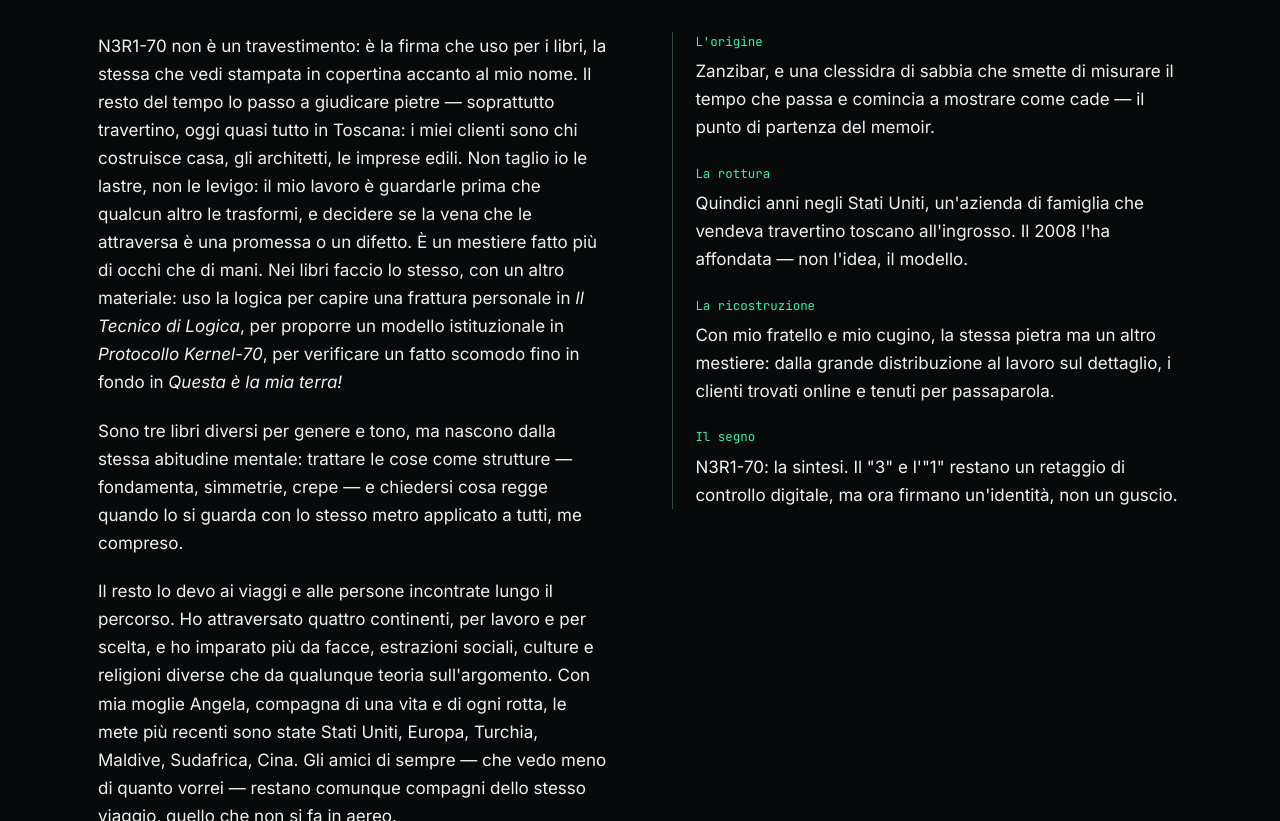
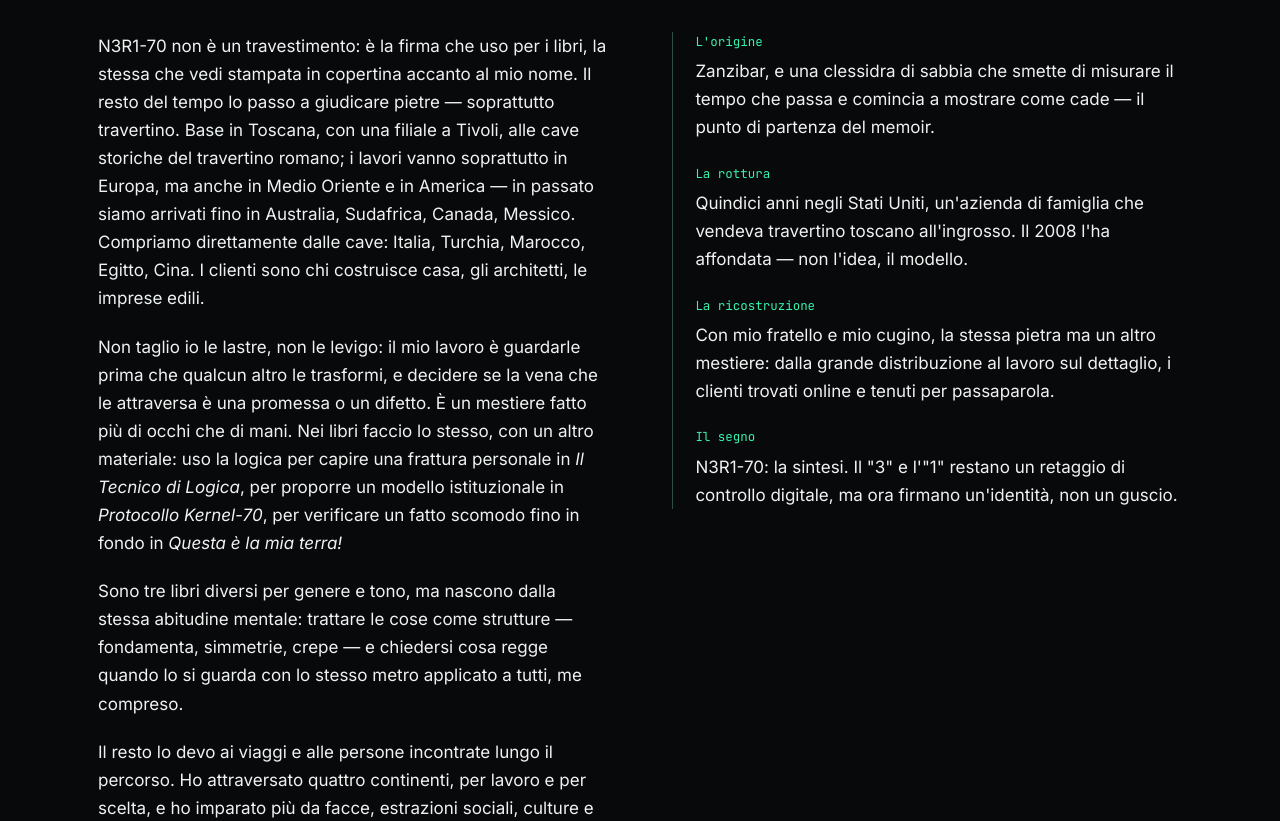
Before and after one commit to N3R1-70/n3r1-70.online, a plain HTML site: page chi-sono.html in a window 1280 px wide. Shown: the part 279-1100 px from the top of the page. Drawn offline with Linux system fonts and the light colour scheme.

Commit message:
Add files via upload

```diff
--- a/chi-sono.html
+++ b/chi-sono.html
@@ -47,7 +47,8 @@
 
     <div class="bio-grid" style="margin-top:2.2rem;">
       <div class="measure">
-        <p>N3R1-70 non è un travestimento: è la firma che uso per i libri, la stessa che vedi stampata in copertina accanto al mio nome. Il resto del tempo lo passo a giudicare pietre — soprattutto travertino, oggi quasi tutto in Toscana: i miei clienti sono chi costruisce casa, gli architetti, le imprese edili. Non taglio io le lastre, non le levigo: il mio lavoro è guardarle prima che qualcun altro le trasformi, e decidere se la vena che le attraversa è una promessa o un difetto. È un mestiere fatto più di occhi che di mani. Nei libri faccio lo stesso, con un altro materiale: uso la logica per capire una frattura personale in <em>Il Tecnico di Logica</em>, per proporre un modello istituzionale in <em>Protocollo Kernel-70</em>, per verificare un fatto scomodo fino in fondo in <em>Questa è la mia terra!</em></p>
+        <p>N3R1-70 non è un travestimento: è la firma che uso per i libri, la stessa che vedi stampata in copertina accanto al mio nome. Il resto del tempo lo passo a giudicare pietre — soprattutto travertino. Base in Toscana, con una filiale a Tivoli, alle cave storiche del travertino romano; i lavori vanno soprattutto in Europa, ma anche in Medio Oriente e in America — in passato siamo arrivati fino in Australia, Sudafrica, Canada, Messico. Compriamo direttamente dalle cave: Italia, Turchia, Marocco, Egitto, Cina. I clienti sono chi costruisce casa, gli architetti, le imprese edili.</p>
+        <p>Non taglio io le lastre, non le levigo: il mio lavoro è guardarle prima che qualcun altro le trasformi, e decidere se la vena che le attraversa è una promessa o un difetto. È un mestiere fatto più di occhi che di mani. Nei libri faccio lo stesso, con un altro materiale: uso la logica per capire una frattura personale in <em>Il Tecnico di Logica</em>, per proporre un modello istituzionale in <em>Protocollo Kernel-70</em>, per verificare un fatto scomodo fino in fondo in <em>Questa è la mia terra!</em></p>
         <p>Sono tre libri diversi per genere e tono, ma nascono dalla stessa abitudine mentale: trattare le cose come strutture — fondamenta, simmetrie, crepe — e chiedersi cosa regge quando lo si guarda con lo stesso metro applicato a tutti, me compreso.</p>
         <p>Il resto lo devo ai viaggi e alle persone incontrate lungo il percorso. Ho attraversato quattro continenti, per lavoro e per scelta, e ho imparato più da facce, estrazioni sociali, culture e religioni diverse che da qualunque teoria sull'argomento. Con mia moglie Angela, compagna di una vita e di ogni rotta, le mete più recenti sono state Stati Uniti, Europa, Turchia, Maldive, Sudafrica, Cina. Gli amici di sempre — che vedo meno di quanto vorrei — restano comunque compagni dello stesso viaggio, quello che non si fa in aereo.</p>
         <p>La stessa domanda, e lo stesso sguardo allargato dai viaggi, sono anche il motivo per cui curo <a href="iwillnotlookaway.html">I Will Not Look Away</a>: una piattaforma di manifesti e analisi fondati sul diritto internazionale, costruita con un metodo di verifica delle fonti dichiarato e applicato senza eccezioni geopolitiche.</p>
```
Also changed, not shown: index.html (+1 -1 lines).
